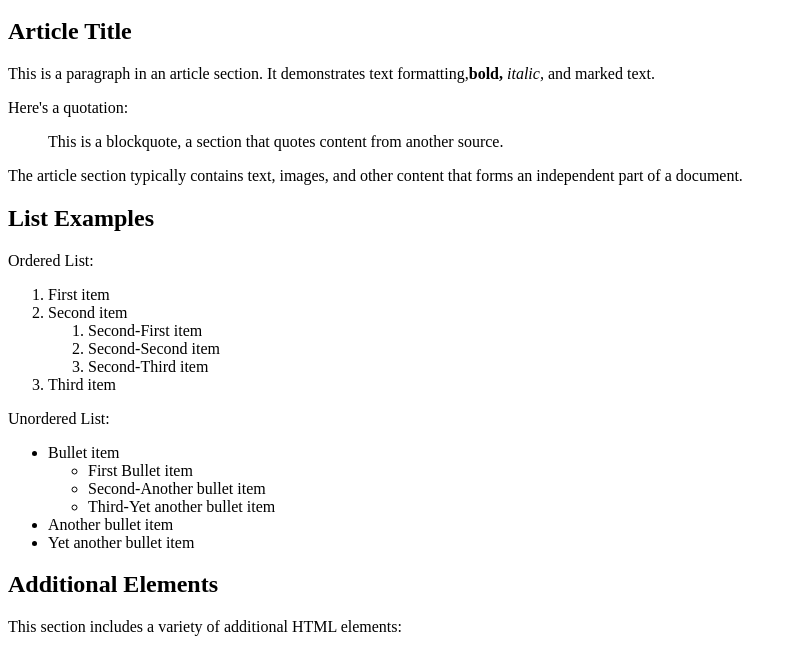
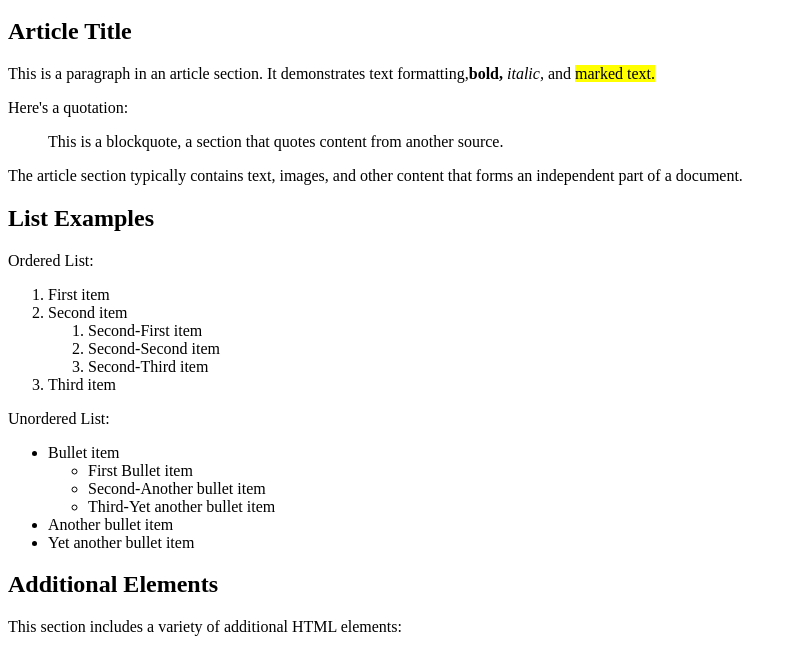
Before and after one commit to graziamena/Lab2, a plain HTML site: page news.html in a window 1280 px wide. Shown: the part 136-788 px from the top of the page, without its empty margins (0-797 px from the left). Drawn offline with Linux system fonts and the light colour scheme.

Commit message:
added unfinished part1

```diff
--- a/news.html
+++ b/news.html
@@ -31,7 +31,7 @@ Description : A simple HTML file with corrections
         <article>
             <h2>Article Title</h2>
 
-			<p>This is a paragraph in an article section. It demonstrates text formatting,<b>bold,</b> <i>italic,</i> and marked text.</p>
+			<p>This is a paragraph in an article section. It demonstrates text formatting,<b>bold,</b> <i>italic,</i> and <mark>marked text.</mark></p>
 			<!-- To emphasize specific words in the paragraph, apply appropriate HTML tags:
 			<strong> or <b> for bold text,
 			<em> or <i> for italic text, and
```
